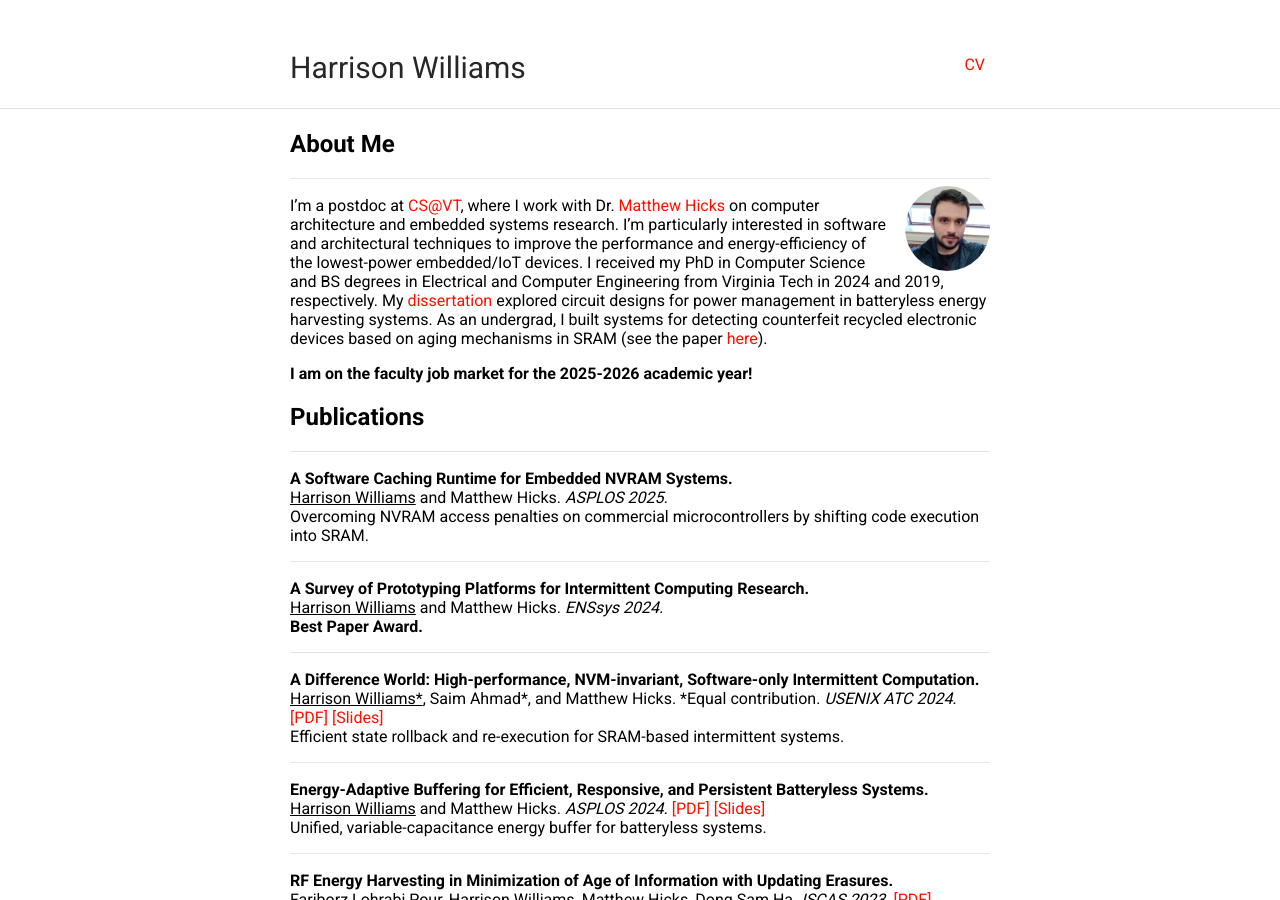
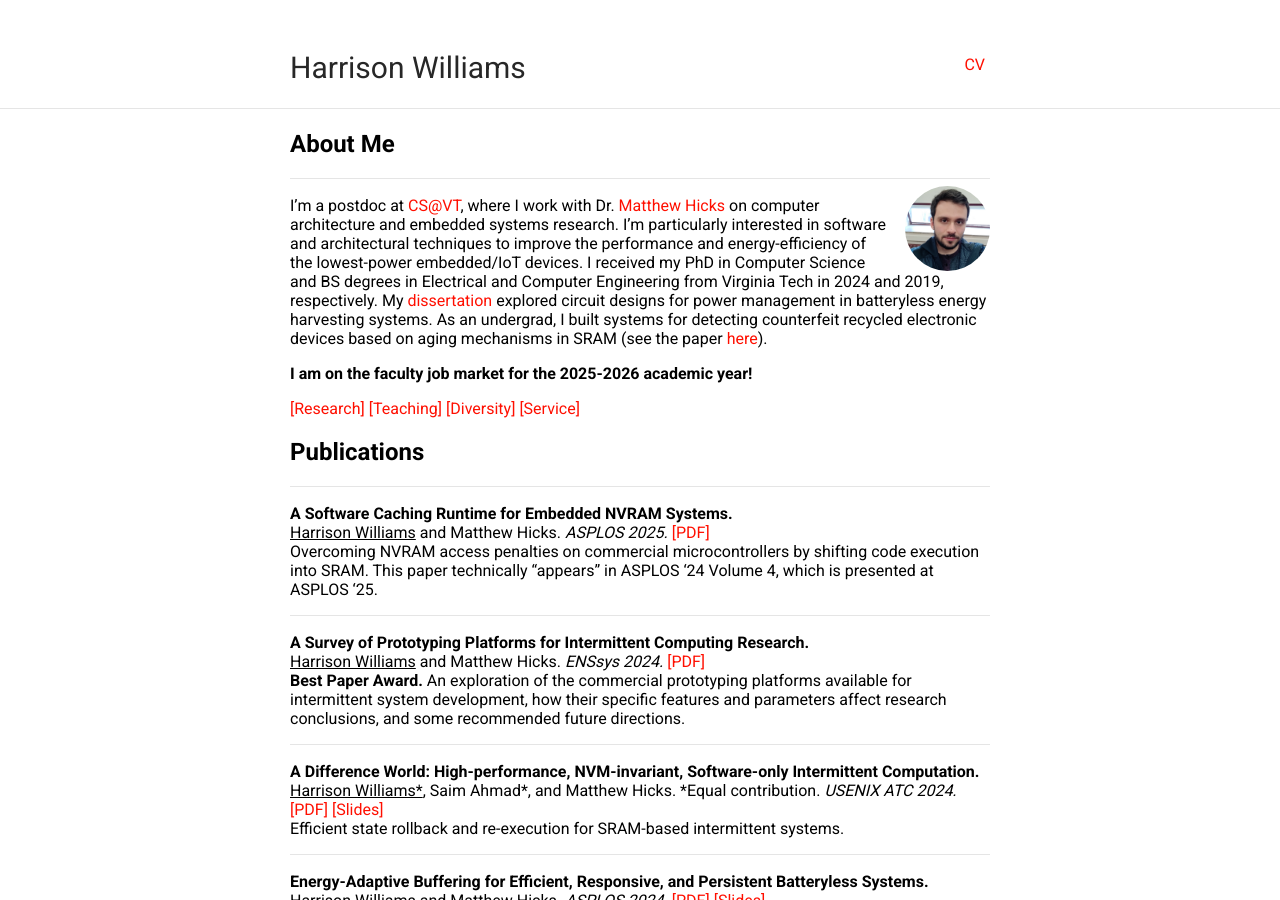
Before and after one commit to harriswms/harriswms.github.io, a Jekyll site: the page built from index.md, in a window 1280 px wide and 900 px high. Built offline with Jekyll 4.4.1, drawn with Linux system fonts in a browser that asks for light colours; our own code applies the rules of GitHub Pages for plain Markdown files.

Commit message:
Update index.md

```diff
--- a/index.md
+++ b/index.md
@@ -11,22 +11,27 @@ I'm a postdoc at [CS@VT](https://cs.vt.edu/), where I work with Dr. [Matthew Hic
 
 <b>I am on the faculty job market for the 2025-2026 academic year!</b>
 
+[\[Research\]](https://harriswms.github.io/files/Research.pdf) [\[Teaching\]](https://harriswms.github.io/files/Teaching.pdf) [\[Diversity\]](https://harriswms.github.io/files/Diversity.pdf) [\[Service\]](https://harriswms.github.io/files/Service.pdf)
+
 ## Publications
 ---
 
 <b>A Software Caching Runtime for Embedded NVRAM Systems.</b>
 <br>
 <u>Harrison Williams</u> and Matthew Hicks. <i>ASPLOS 2025.</i>
+[\[PDF\]](https://harriswms.github.io/files/SwapRAM.pdf)
 <br>
-Overcoming NVRAM access penalties on commercial microcontrollers by shifting code execution into SRAM.
+Overcoming NVRAM access penalties on commercial microcontrollers by shifting code execution into SRAM. This paper technically "appears" in ASPLOS '24 Volume 4, which is presented at ASPLOS '25.
 
 ---
 
 <b>A Survey of Prototyping Platforms for Intermittent Computing Research.</b>
 <br>
 <u>Harrison Williams</u> and Matthew Hicks. <i>ENSsys 2024.</i>
+[\[PDF\]](https://harriswms.github.io/files/IntermittentSurvey.pdf)
 <br>
 <b>Best Paper Award.</b>
+An exploration of the commercial prototyping platforms available for intermittent system development, how their specific features and parameters affect research conclusions, and some recommended future directions.
 
 ---
 
```
